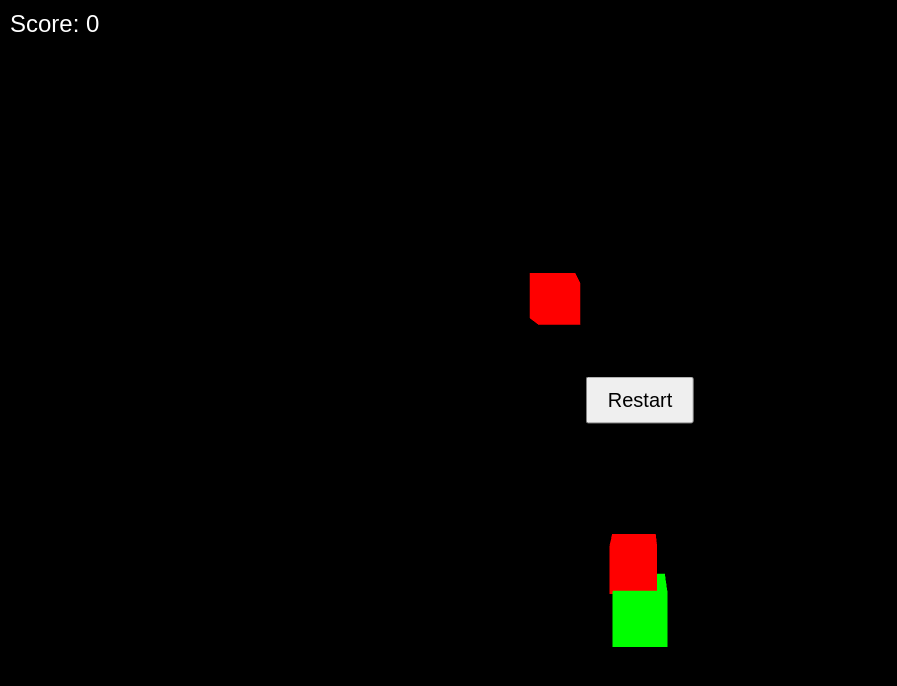
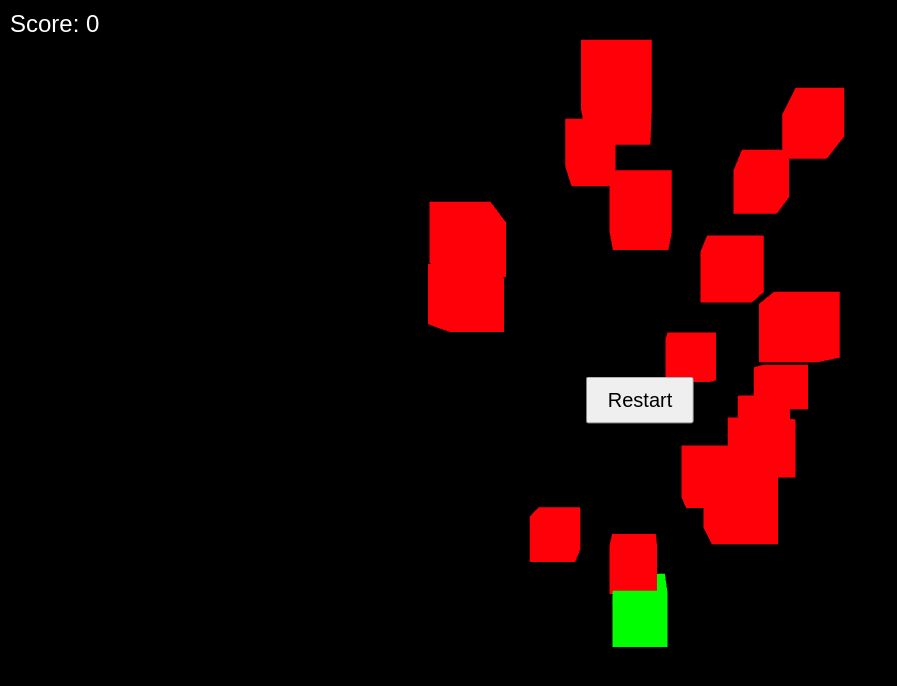
Before and after one commit to glubtubis-wepal/Bghy, a plain HTML site: page index.html in a window 1280 px wide. Shown: the whole page, without its empty margins (0-897 px from the left). Drawn offline with nearby package versions, Linux system fonts and the light colour scheme.

Commit message:
Update index.html

```diff
--- a/index.html
+++ b/index.html
@@ -49,7 +49,7 @@
 
   // --- Obstacles ---
   let obstacles = [];
-  const spawnInterval = 1000;
+  const spawnInterval = 100;
   let spawnTimer = 0;
 
   // --- Score ---
@@ -82,7 +82,7 @@
   function spawnObstacle() {
     const size = 0.8 + Math.random() * 0.5;
     const geo = new THREE.BoxGeometry(size, size, size);
-    const mat = new THREE.MeshBasicMaterial({ color: 0xff0000 });
+    const mat = new THREE.MeshBasicMaterial({ color: 0xff0009 });
     const obs = new THREE.Mesh(geo, mat);
     obs.position.x = (Math.random() - 0.5) * 8;
     obs.position.y = 6;
```
